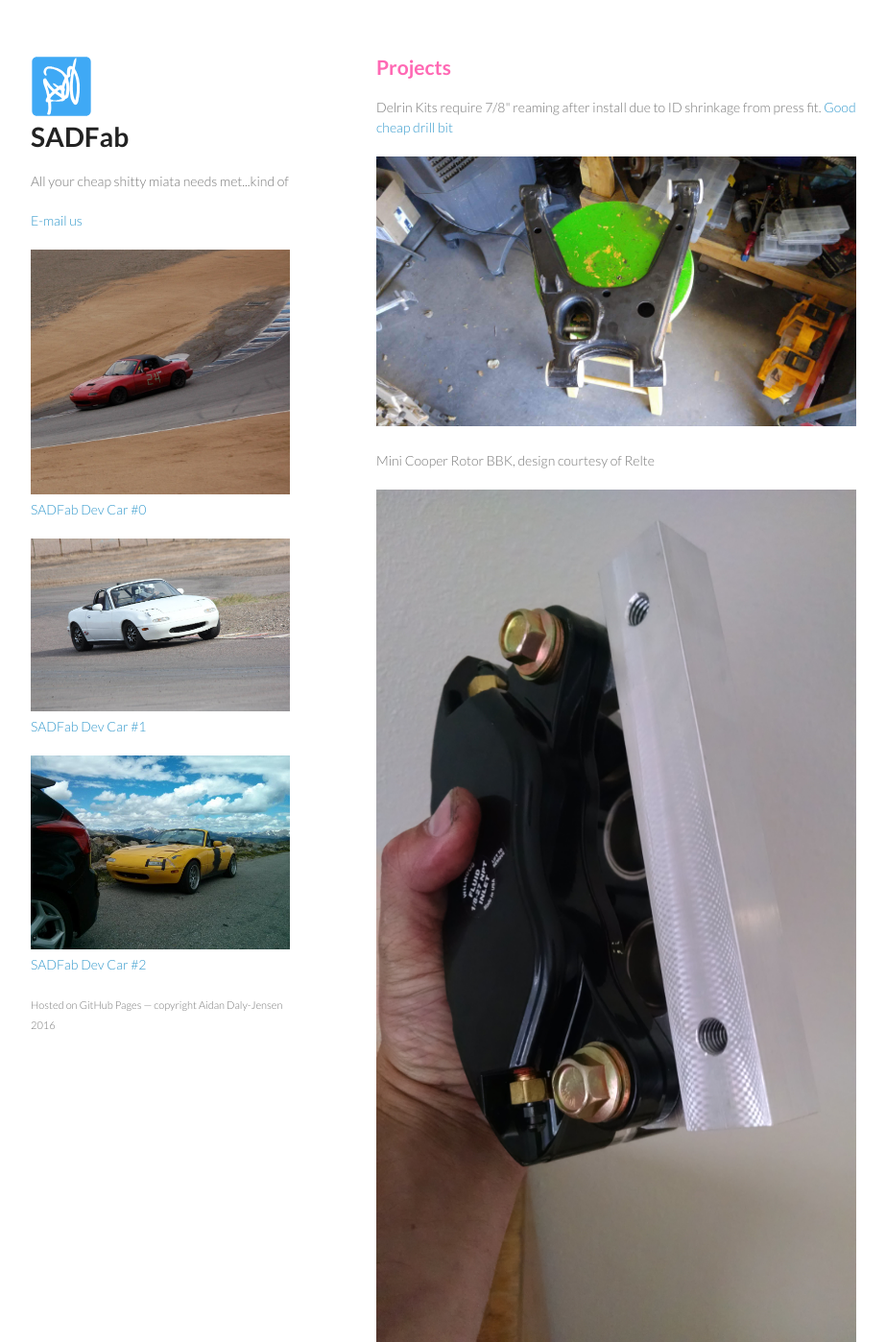
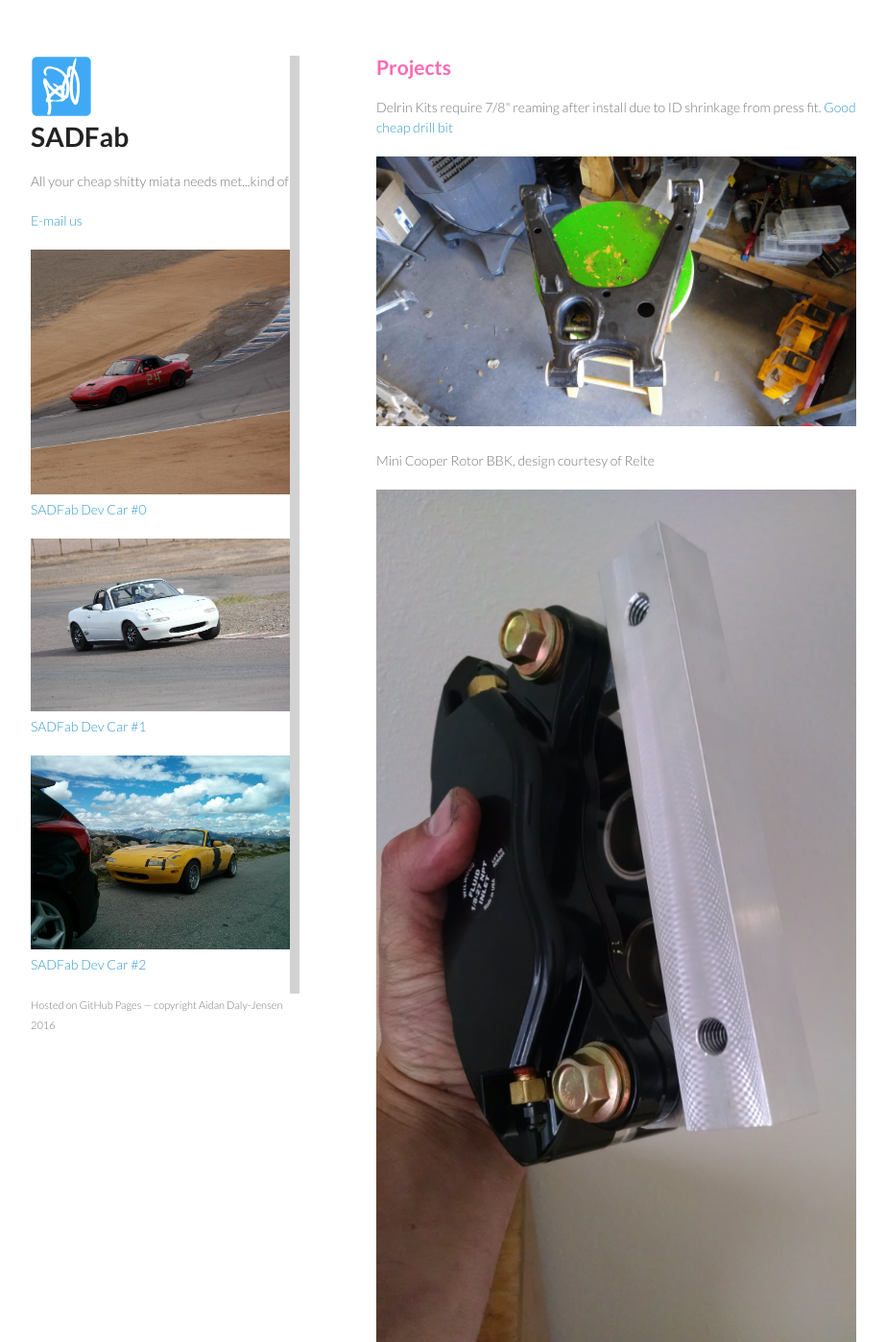
Before and after one commit to sadfab/sadfab.github.io, a PHP site: page / in a window 1280 px wide. Shown: the top 1398 px of the page at 96% size, without its empty margins (178-1101 px from the left). Run offline with PHP 8.4, Linux system fonts and the light colour scheme.

Commit message:
fixing header

```diff
--- a/stylesheets/styles.css
+++ b/stylesheets/styles.css
@@ -99,7 +99,9 @@ header {
   width:270px;
   float:left;
   /*position:fixed;*/
+	border-right:10px solid #d2d2d2;
 	overflow-x:scroll;
+
 }
 
 header ul {
```
